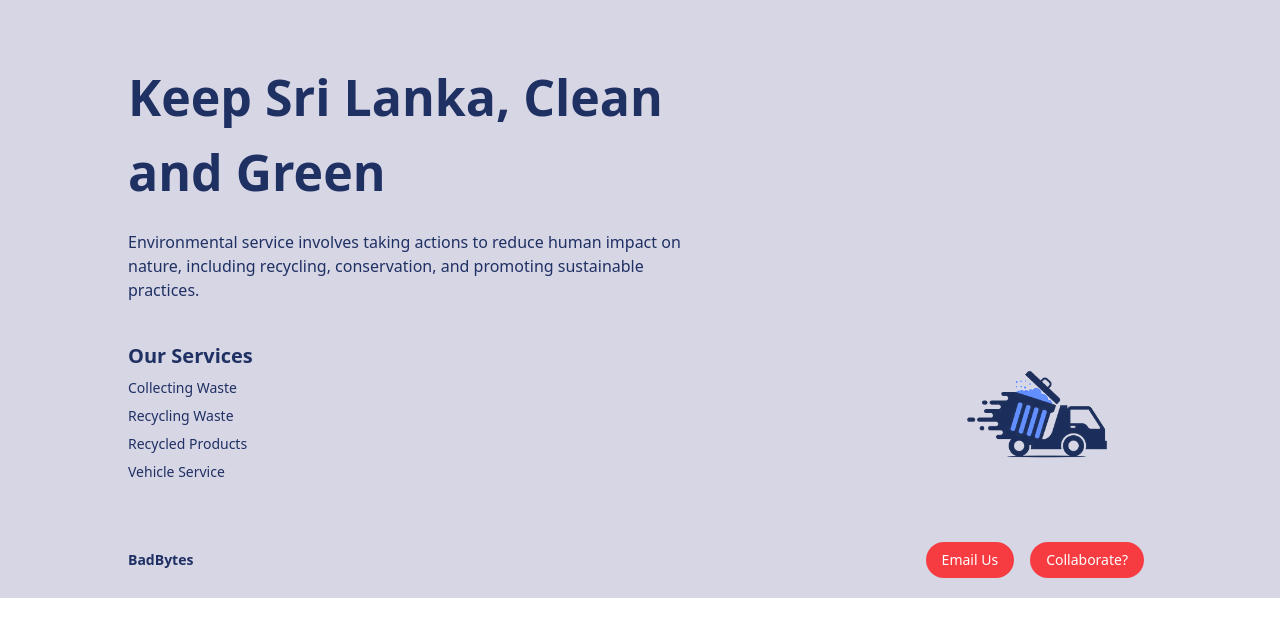
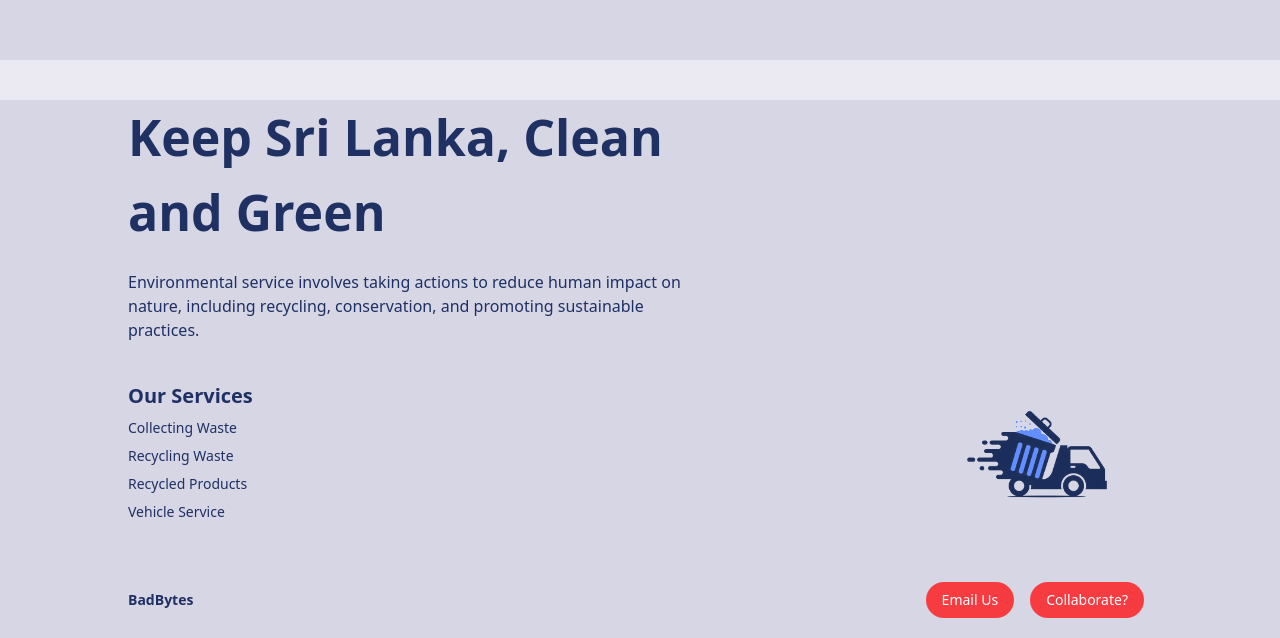
Before and after one commit to sayuru-j/junkyard, a React (Vite) app in the folder client/: page / in a window 1280 px wide. Shown: the part 1945-2583 px from the top of the page. Before the commit the page ends 2543 px from the top, so only its background shows below. Built offline with nearby package versions, Linux system fonts and the light colour scheme; the HTML template or start-up script is replaced by a standard one.

Commit message:
Update Footer.jsx

```diff
--- a/client/src/components/Footer.jsx
+++ b/client/src/components/Footer.jsx
@@ -12,7 +12,7 @@ import Layout from "./Layout";
 const Footer = () => {
   const [toggle, setToggle] = useState(false);
   return (
-    <div className="bg-white/50">
+    <div className="bg-white/50 pt-10">
       <Layout>
         <div className="hidden md:flex items-center md:justify-between justify-center text-primary">
           <div className="md:max-w-xl space-y-5">
```
